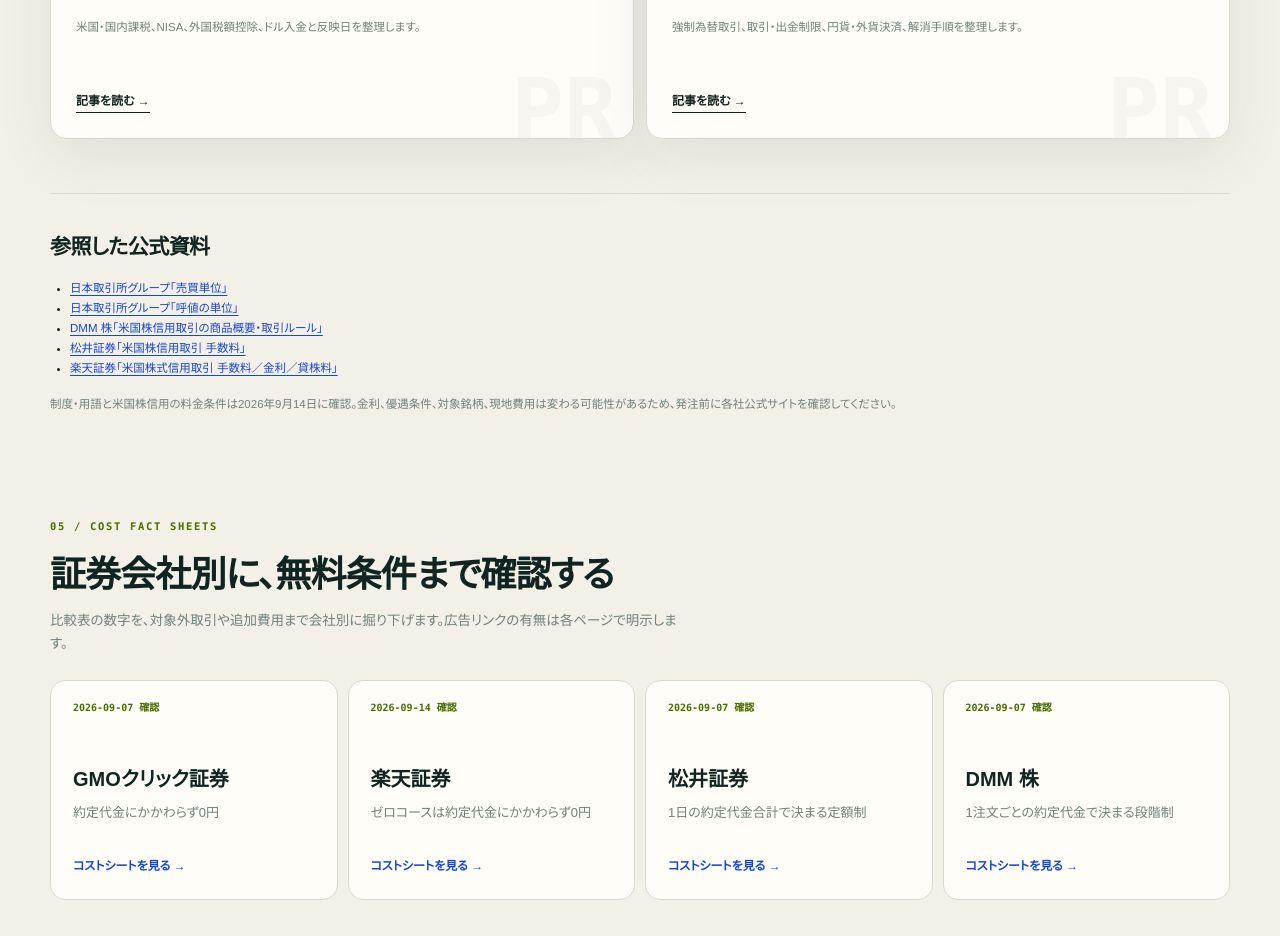
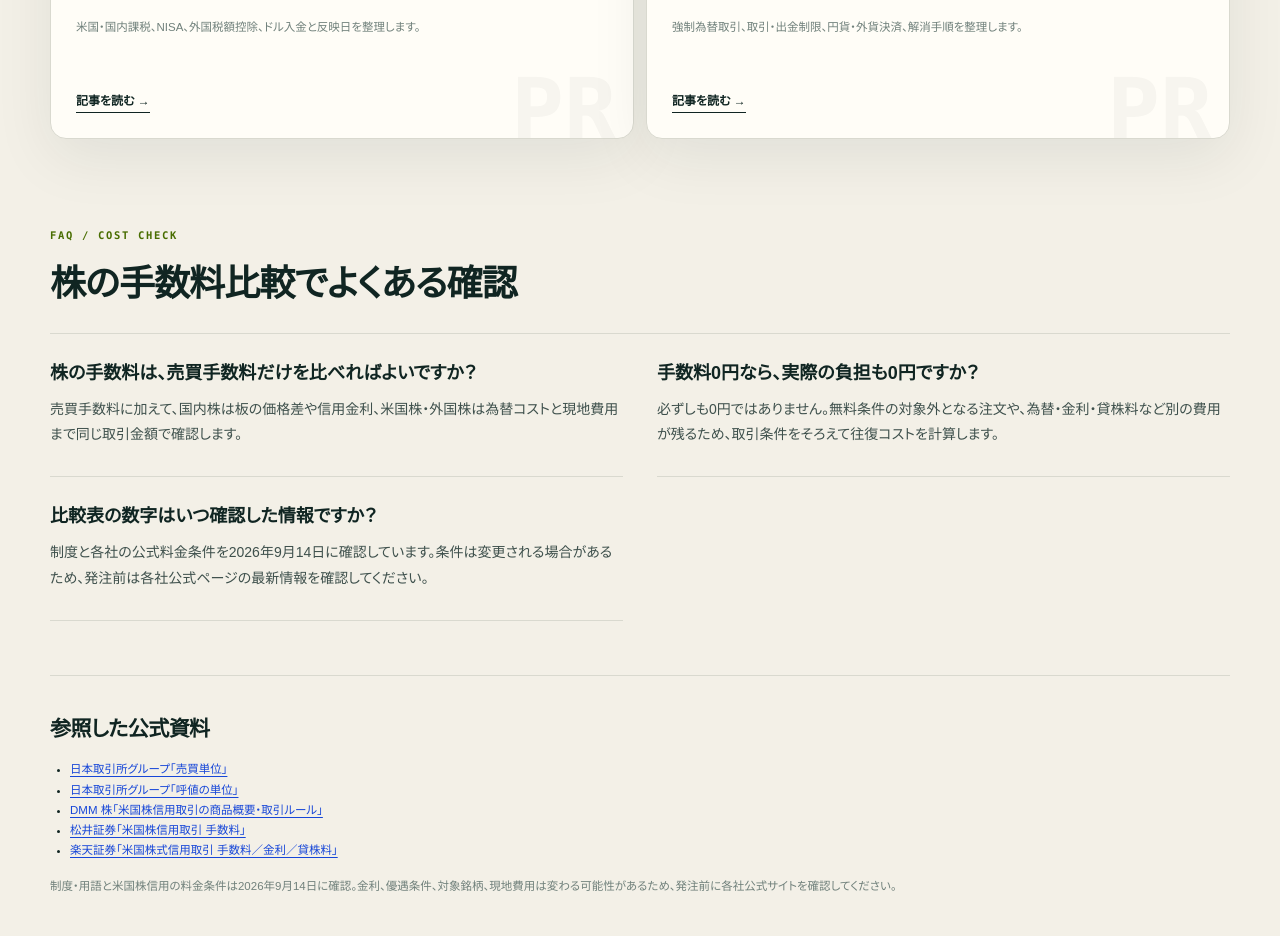
Before and after one commit to mrok18/hanbaijo, a Next.js app: page /stocks in a window 1280 px wide. Shown: the part 8040-8976 px from the top of the page. Built offline with nearby package versions, Linux system fonts and the light colour scheme.

Commit message:
seo: add stock comparison faq and freshness metadata

```diff
--- a/app/stocks/page.tsx
+++ b/app/stocks/page.tsx
@@ -10,6 +10,21 @@
   alternates: { canonical: '/stocks' },
 };
 
+const STOCK_FAQS = [
+  {
+    question: '株の手数料は、売買手数料だけを比べればよいですか？',
+    answer: '売買手数料に加えて、国内株は板の価格差や信用金利、米国株・外国株は為替コストと現地費用まで同じ取引金額で確認します。',
+  },
+  {
+    question: '手数料0円なら、実際の負担も0円ですか？',
+    answer: '必ずしも0円ではありません。無料条件の対象外となる注文や、為替・金利・貸株料など別の費用が残るため、取引条件をそろえて往復コストを計算します。',
+  },
+  {
+    question: '比較表の数字はいつ確認した情報ですか？',
+    answer: '制度と各社の公式料金条件を2026年9月14日に確認しています。条件は変更される場合があるため、発注前は各社公式ページの最新情報を確認してください。',
+  },
+];
+
 export default function StocksPage() {
   const collectionJsonLd = {
     '@context': 'https://schema.org',
@@ -20,6 +35,7 @@
         url: 'https://hanbaijo.com/stocks',
         name: metadata.title,
         description: metadata.description,
+        dateModified: '2026-09-16',
         inLanguage: 'ja-JP',
         mainEntity: { '@id': 'https://hanbaijo.com/stocks#guides' },
       },
@@ -34,6 +50,15 @@
           { '@type': 'ListItem', position: 3, name: '外国株式の売買手数料比較', url: 'https://hanbaijo.com/articles/foreign-stock-trading-fees' },
           { '@type': 'ListItem', position: 4, name: '株の手数料の仕組みと計算方法', url: 'https://hanbaijo.com/articles/stock-round-trip-cost' },
         ],
+      },
+      {
+        '@type': 'FAQPage',
+        '@id': 'https://hanbaijo.com/stocks#faq',
+        mainEntity: STOCK_FAQS.map((faq) => ({
+          '@type': 'Question',
+          name: faq.question,
+          acceptedAnswer: { '@type': 'Answer', text: faq.answer },
+        })),
       },
       {
         '@type': 'BreadcrumbList',
@@ -198,6 +223,21 @@
         </div>
       </section>
 
+      <section className="fx-section" aria-labelledby="stock-faq">
+        <div className="section-heading"><div>
+          <p className="section-index">FAQ / COST CHECK</p>
+          <h2 id="stock-faq">株の手数料比較でよくある確認</h2>
+        </div></div>
+        <div className="provider-faq-list">
+          {STOCK_FAQS.map((faq) => (
+            <article key={faq.question}>
+              <h3>{faq.question}</h3>
+              <p>{faq.answer}</p>
+            </article>
+          ))}
+        </div>
+      </section>
+
       <section className="article-sources" aria-labelledby="stock-sources">
         <h2 id="stock-sources">参照した公式資料</h2>
         <ul>
```
